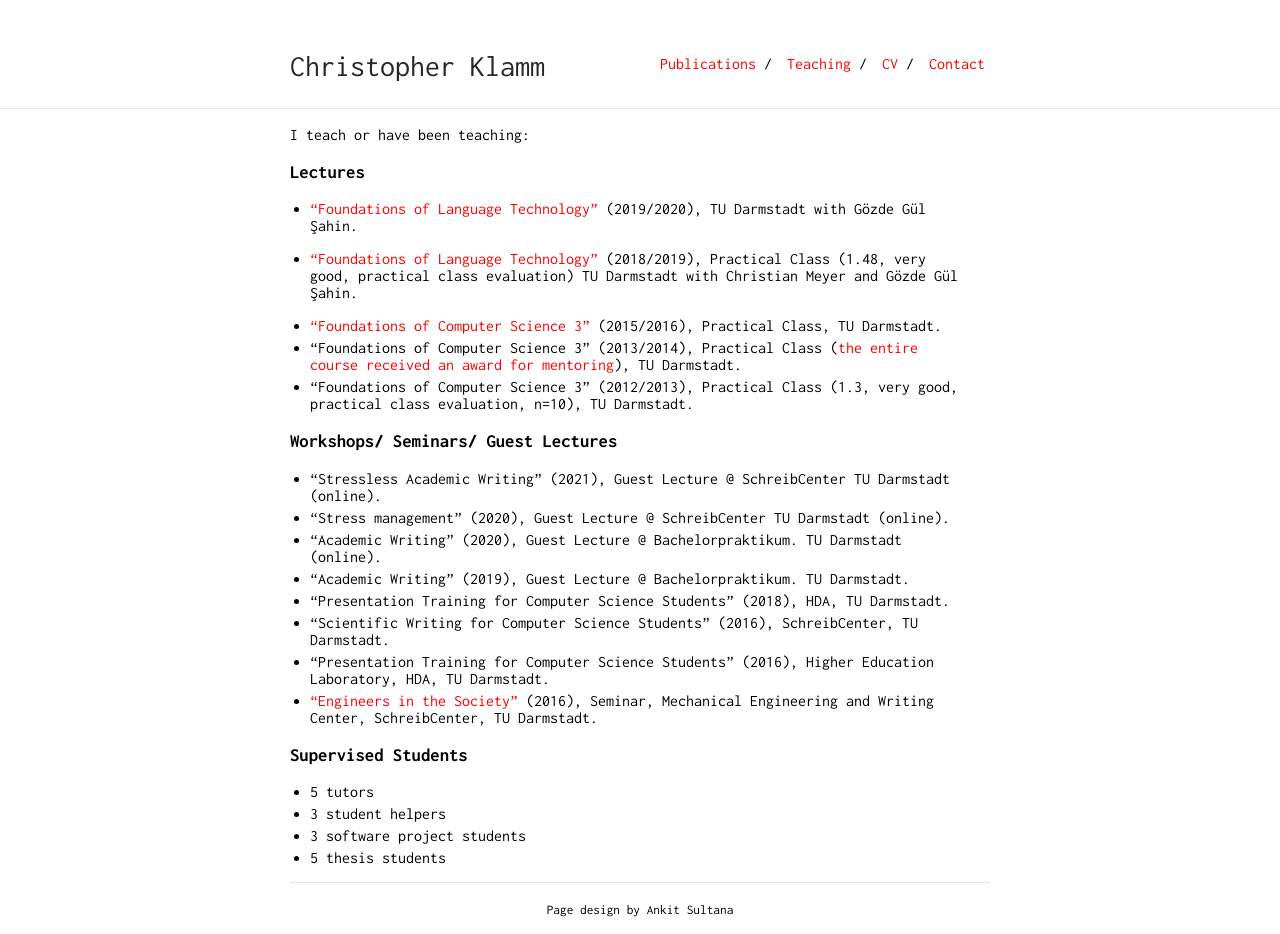
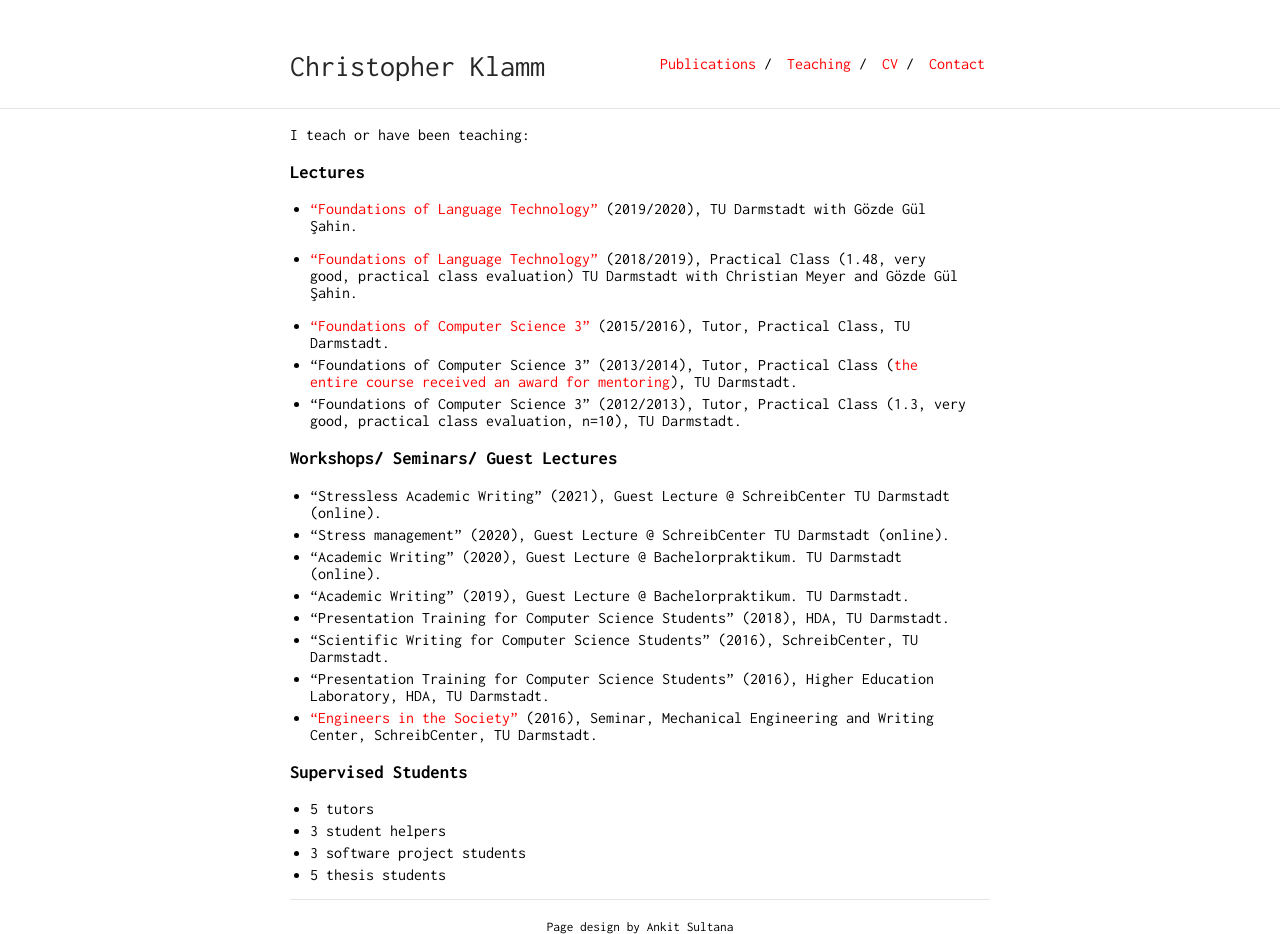
Before and after one commit to chkla/gitPage, a Jekyll site: the page built from teaching.md, in a window 1280 px wide. Built offline with Jekyll 4.4.1, drawn with Linux system fonts in a browser that asks for light colours.

Commit message:
Update teaching.md

```diff
--- a/teaching.md
+++ b/teaching.md
@@ -8,9 +8,9 @@ I teach or have been teaching:
 * ["Foundations of Language Technology"](https://www.informatik.tu-darmstadt.de/ukp/teaching_ukp/courses_3/previous_terms/wise_2018___2019/foundations_of_language_technology_6/foundations_of_language_technology_7.en.jsp) (2019/2020), TU Darmstadt with Gözde Gül Şahin.
 * ["Foundations of Language Technology"](https://www.informatik.tu-darmstadt.de/ukp/teaching_ukp/courses_3/current_and_upcoming_courses/wise_2018___2019/foundations_of_language_technology_6/foundations_of_language_technology_7.en.jsp) (2018/2019), Practical Class (1.48, very good, practical class evaluation) TU Darmstadt with Christian Meyer and Gözde Gül Şahin.
 
-* ["Foundations of Computer Science 3"](https://www.visinf.tu-darmstadt.de/classes/lectures/gdi_iii/vi_lectures_gdi3_ws15.en.jsp) (2015/2016), Practical Class, TU Darmstadt.
-* "Foundations of Computer Science 3" (2013/2014), Practical Class ([the entire course received an award for mentoring](https://www.fachschaft.informatik.tu-darmstadt.de/de/studierende/feedback/hall-of-fame/)), TU Darmstadt.
-* "Foundations of Computer Science 3" (2012/2013), Practical Class (1.3, very good, practical class evaluation, n=10), TU Darmstadt.
+* ["Foundations of Computer Science 3"](https://www.visinf.tu-darmstadt.de/classes/lectures/gdi_iii/vi_lectures_gdi3_ws15.en.jsp) (2015/2016), Tutor, Practical Class, TU Darmstadt.
+* "Foundations of Computer Science 3" (2013/2014), Tutor, Practical Class ([the entire course received an award for mentoring](https://www.fachschaft.informatik.tu-darmstadt.de/de/studierende/feedback/hall-of-fame/)), TU Darmstadt.
+* "Foundations of Computer Science 3" (2012/2013), Tutor, Practical Class (1.3, very good, practical class evaluation, n=10), TU Darmstadt.
 
 ### Workshops/ Seminars/ Guest Lectures
 * "Stressless Academic Writing" (2021), Guest Lecture @ SchreibCenter TU Darmstadt (online).
```
